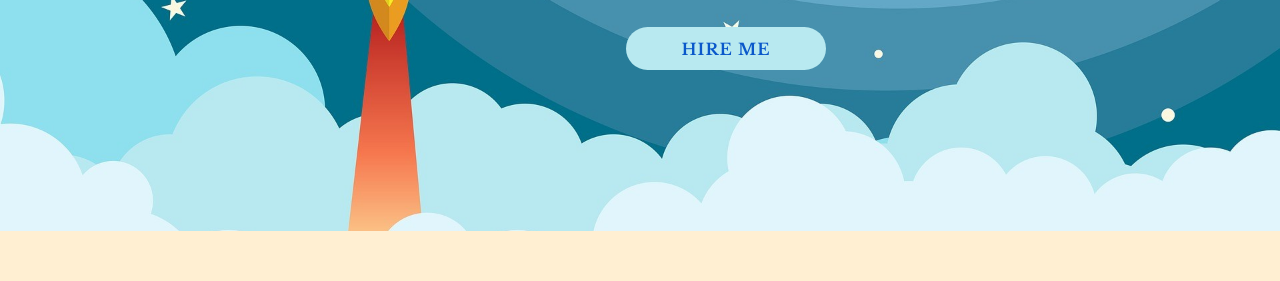
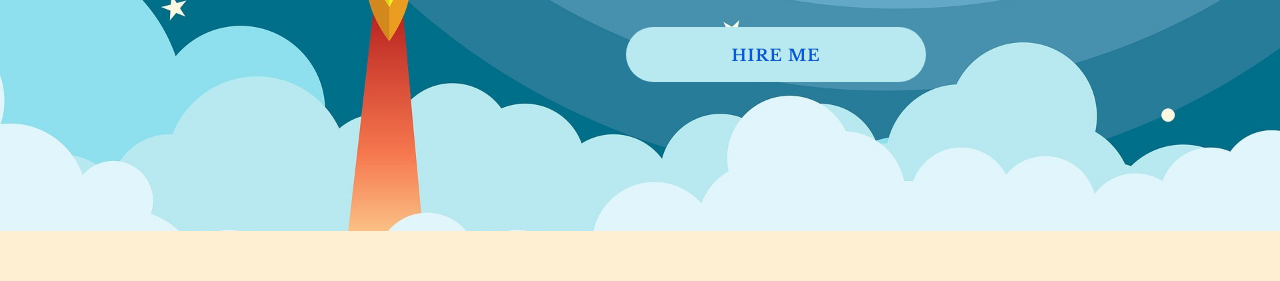
Before and after one commit to omniaali-dev/omniaali-dev.github.io, a plain HTML site: page portfolio/index.html in a window 1280 px wide. Shown: the part 519-800 px from the top of the page. Drawn offline with nearby package versions, Linux system fonts and the light colour scheme.

Commit message:
adding styles

```diff
--- a/portfolio/css/style.css
+++ b/portfolio/css/style.css
@@ -121,10 +121,13 @@ header .logo{
  .hireme{
     border: transparent;
     margin-top: 30px;
-    width: 200px;
-    height: 43px;
+    width: 300px;
+    height: 55px;
     border-radius: 30px;
     background: #b8e9f0;
+    display: flex;
+    justify-content:center;
+    align-items:center;
     color:var(--text-color);
     font-weight: bold;
     text-transform: uppercase;
@@ -140,7 +143,6 @@ animation: animate__pulse;
     padding-top:var(--section-padding);
     padding-bottom: var(--section-padding);
     display: flex;
-    gap: 100px;
 }
 .whoamI .container .photo{
     margin-left: 100px;
```
